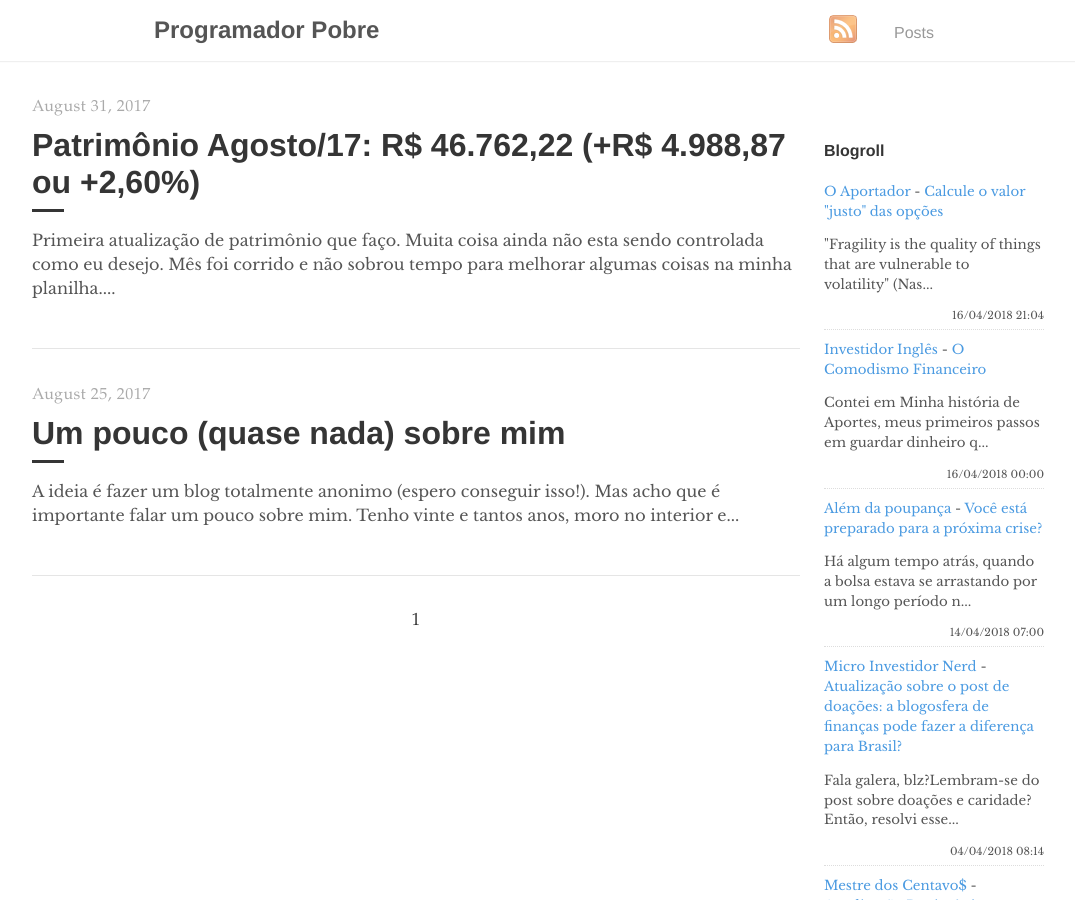
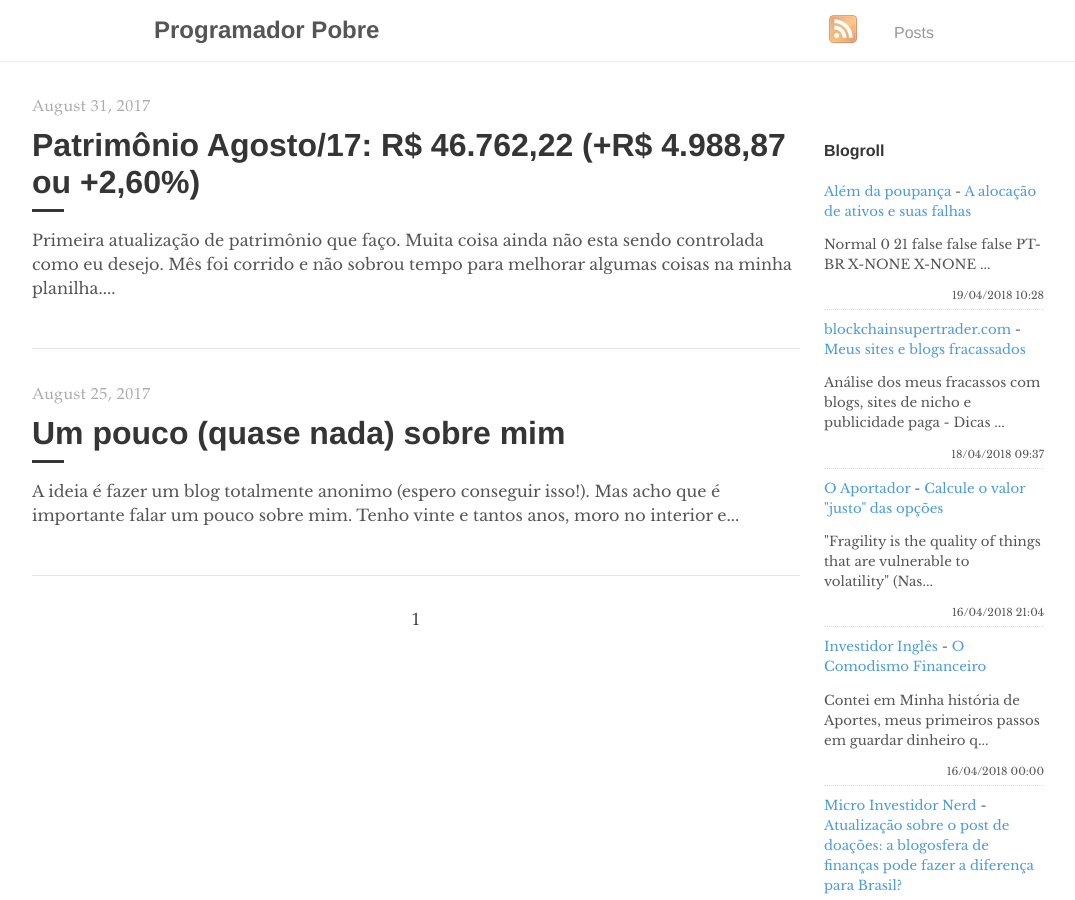
Before and after one commit to programadorpobre/programadorpobre.github.io, a Jekyll site: the page built from index.html, in a window 1280 px wide and 900 px high. Shown: the whole window, without its empty margins (96-1171 px from the left). Built offline with Jekyll 4.4.1, drawn with Linux system fonts in a browser that asks for light colours; the list of posts is cut into pages by our own code; comment, search, counter and statistics services are not loaded.

Commit message:
[ci skip] travis #257

```diff
--- a/_includes/feed-entries.html
+++ b/_includes/feed-entries.html
@@ -1,3 +1,13 @@
+<div class="feed-entry">
+    <a class="feed-entry-site-name" href="https://alemdapoupanca.blogspot.com/">Além da poupança</a> - <a class="feed-entry-title" href="https://alemdapoupanca.blogspot.com/2018/04/a-alocacao-de-ativos-e-suas-falhas.html">A alocação de ativos e suas falhas</a>
+    <p class="feed-entry-summary">       Normal  0      21      false  false  false    PT-BR  X-NONE  X-NONE      ...</p>
+    <time datetime="2018-04-19T10:28:00.000-03:00">19/04/2018 10:28</time>
+</div>
+<div class="feed-entry">
+    <a class="feed-entry-site-name" href="http://www.blockchainsupertrader.com/">blockchainsupertrader.com</a> - <a class="feed-entry-title" href="http://www.blockchainsupertrader.com/2018/04/meus-sites-e-blogs-fracassados.html">Meus sites e blogs fracassados</a>
+    <p class="feed-entry-summary">Análise dos meus fracassos com blogs, sites de nicho e publicidade paga - Dicas ...</p>
+    <time datetime="2018-04-18T09:37:00.001-03:00">18/04/2018 09:37</time>
+</div>
 <div class="feed-entry">
     <a class="feed-entry-site-name" href="https://oaportadorfinanceiro.blogspot.com/">O Aportador</a> - <a class="feed-entry-title" href="https://oaportadorfinanceiro.blogspot.com/2018/04/calcule-o-valor-justo-das-opcoes.html">Calcule o valor "justo" das opções</a>
     <p class="feed-entry-summary">"Fragility is the quality of things that are vulnerable to volatility"&nbsp;(Nas...</p>
@@ -7,11 +17,6 @@
     <a class="feed-entry-site-name" href="https://www.investidoringles.com/">Investidor Inglês</a> - <a class="feed-entry-title" href="https://www.investidoringles.com/2018/04/erros-guardar-dinheiro.html">O Comodismo Financeiro</a>
     <p class="feed-entry-summary">Contei em Minha história de Aportes, meus primeiros passos em guardar dinheiro q...</p>
     <time datetime="2018-04-16T00:00:00.000-03:00">16/04/2018 00:00</time>
-</div>
-<div class="feed-entry">
-    <a class="feed-entry-site-name" href="https://alemdapoupanca.blogspot.com/">Além da poupança</a> - <a class="feed-entry-title" href="https://alemdapoupanca.blogspot.com/2018/04/voce-esta-preparado-para-proxima-crise.html">Você está preparado para a próxima crise?</a>
-    <p class="feed-entry-summary">Há algum tempo atrás, quando a bolsa estava se arrastando por um longo período n...</p>
-    <time datetime="2018-04-14T07:00:00.000-03:00">14/04/2018 07:00</time>
 </div>
 <div class="feed-entry">
     <a class="feed-entry-site-name" href="https://microinvestidornerd.blogspot.com/">Micro Investidor Nerd</a> - <a class="feed-entry-title" href="https://microinvestidornerd.blogspot.com/2018/04/atualizacao-sobre-o-post-de-doacoes.html">Atualização sobre o post de doações: a blogosfera de finanças pode fazer a diferença para Brasil?</a>
```
